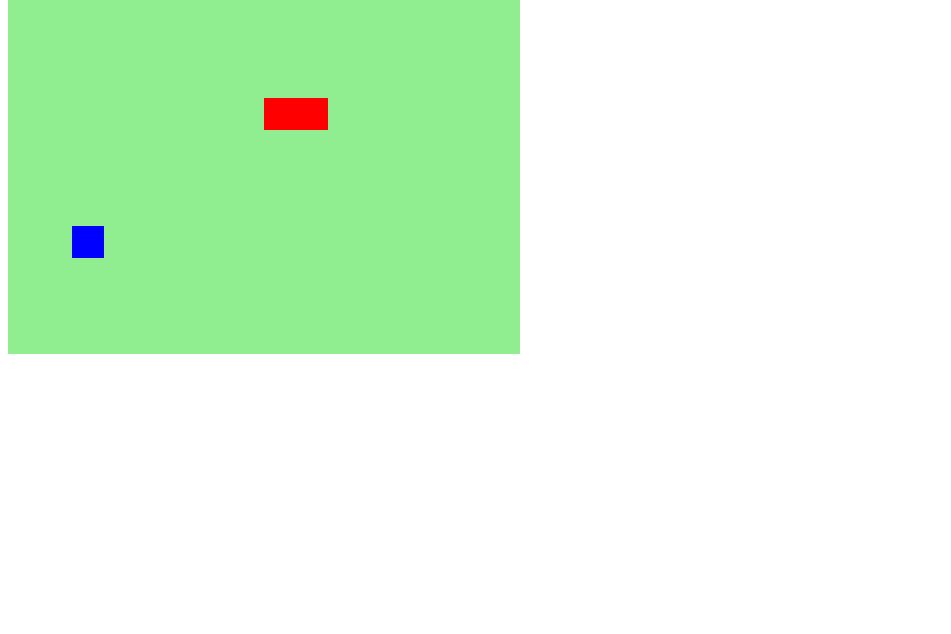
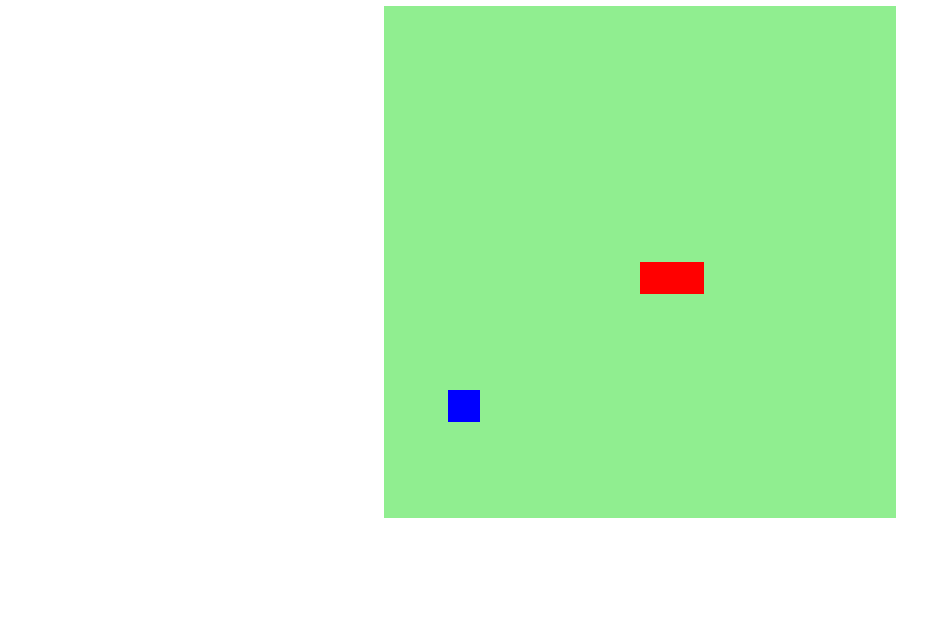
Before and after one commit to realcofre/snake-game, a plain HTML site: page index.html in a window 1280 px wide. Shown: the part 166-800 px from the top of the page, without its empty margins (0-951 px from the left). Drawn offline with Linux system fonts and the light colour scheme.

Commit message:
add style

```diff
--- a/index.html
+++ b/index.html
@@ -9,6 +9,7 @@
     <title>Snake Game</title>
 </head>
 <body>
+    <h1>Snake Game!</h1>
     <canvas id="snake" width="512" height="512"></canvas>
 </body>
 </html>
--- a/script.js
+++ b/script.js
@@ -47,6 +47,14 @@ function startGame(){
     if (snake[0].y > 15 * box && direction == "down") snake[0].y = 0;
     if (snake[0].y < 0 * box && direction == "up") snake[0].y = 16 * box;
 
+
+    for(i = 1; i < snake.length; i++){
+        if (snake[0].x == snake[i].x && snake[0].y == snake[i].y){
+            clearInterval(game);
+            alert("Game Over :(");
+        }
+    }
+
     createBG();
     createSnake();
     drawFood();
--- a/style.css
+++ b/style.css
@@ -0,0 +1,9 @@
+body{
+    height: 95vh;
+    width: 95;
+    display: flex;
+    justify-content: center;
+    align-items: center;
+    flex-direction: column;
+    color: aqua;
+}
```
